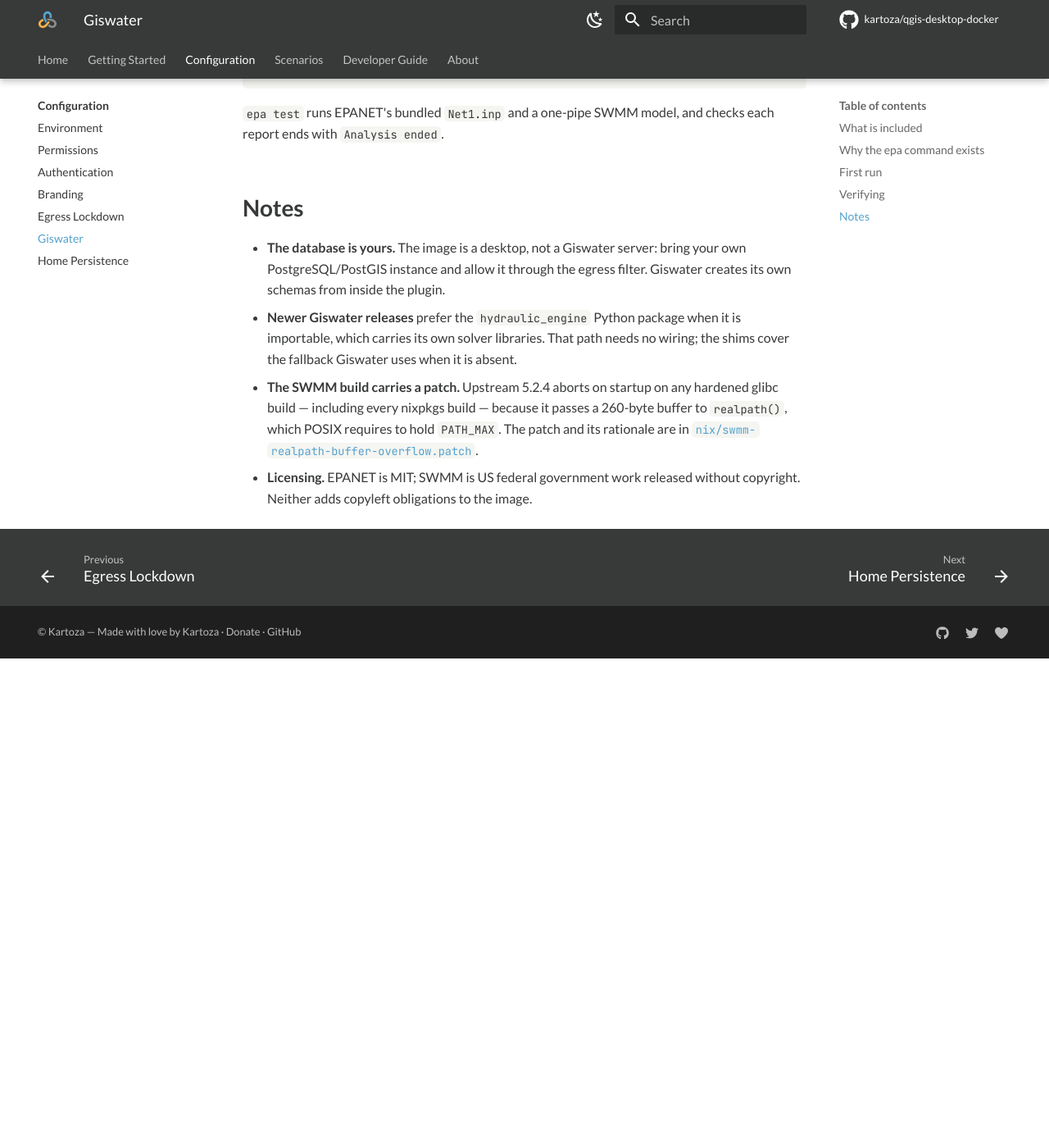
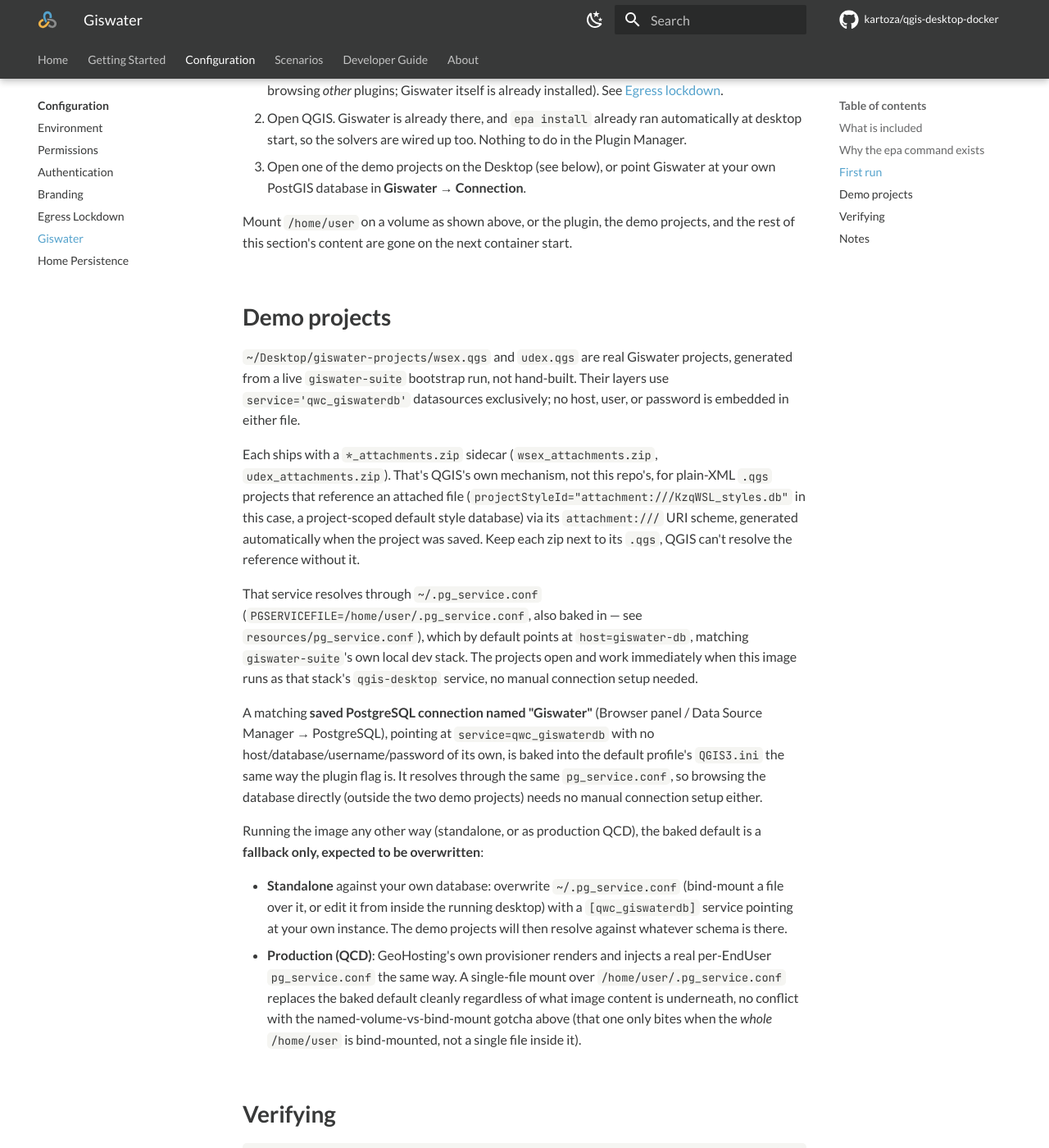
Before and after one commit to kartoza/qgis-desktop-docker, an MkDocs documentation site: the page built from docs/configuration/giswater.md, in a window 1280 px wide and 1400 px high, scrolled down 2292 px. Shown: the whole window at 82% size. Built offline with MkDocs 1.6.1 and Material for MkDocs 9.7.7, drawn with Linux system fonts in a browser that asks for light colours; comment, search, counter and statistics services are not loaded; before the commit the page ends 3095 px from its top, so only the background shows below that; some of the changed text lies outside the part shown.

Commit message:
feat: add Giswater plugin support
Rebases the Giswater QGIS plugin work onto the latest main (through
"Update release tag (#37)"), replacing the earlier merge commit.

- Pre-install and enable the Giswater plugin plus its Python deps
- Bundle demo projects (wsex.qgs, udex.qgs) with their attachment
  sidecars; no pg_service.conf baked into the image, resolved by the
  deployment instead
- mousepad/nano text editors, and a saved "Giswater" PostgreSQL
  connection in the default profile
- Document the setup in docs/configuration/giswater.md and the new
  docs/getting-started/nix.md

Co-Authored-By: Claude Sonnet 5 <noreply@anthropic.com>

````diff
--- a/docs/configuration/giswater.md
+++ b/docs/configuration/giswater.md
@@ -1,22 +1,35 @@
 # Giswater support
 
 The image ships everything the
-[Giswater](https://www.giswater.org/) QGIS plugin needs at runtime: the Python
-packages it imports, the two US EPA hydraulic solvers it drives, and the wiring
-that makes the plugin actually find them on Linux.
+[Giswater](https://www.giswater.org/) QGIS plugin needs: the plugin itself
+(pre-installed and enabled in the default profile), the Python packages it
+imports, the two US EPA hydraulic solvers it drives, and the wiring that
+makes the plugin actually find them on Linux.
 
-The plugin itself is **not** pre-installed — install it from QGIS's plugin
-manager (or drop it into your mounted profile) and everything else is already
-in place.
+The plugin is baked into the image's default profile at
+`~/.local/share/QGIS/QGIS3/profiles/default/python/plugins/giswater`
+(pinned to a specific commit, see `giswaterPlugin` in `flake.nix`) and
+pre-enabled via `QGIS3.ini`.
+
+!!! warning "Only reaches a fresh home on a named volume"
+    Docker copies the image's existing `/home/user` content into a **named
+    volume** the first time it's used (`-v qgis-home:/home/user`, as in
+    every example on this page). A **bind mount** replaces the mountpoint
+    entirely instead and won't get it. If you're bind-mounting
+    `/home/user`, seed the plugin yourself (copy it in before first start,
+    or install it from the Plugin Manager as before).
 
 ## What is included
 
 | Component | Why |
 |-----------|-----|
+| The **Giswater plugin itself** | Pre-installed and enabled in the default profile |
 | `jsonschema`, `psutil`, `pyproj`, `matplotlib`, `debugpy` | Imported by the plugin from inside QGIS's own interpreter |
 | **EPANET 2.2** (`runepanet`, `epanet`, `epanet2`) | Solver for pressurised water supply — Giswater `ws` projects |
 | **SWMM 5.2.4** (`runswmm`, `swmm5`) | Solver for urban drainage — Giswater `ud` projects |
 | `epa` | Command that points the plugin at the native solvers |
+| Two demo projects (`wsex.qgs`, `udex.qgs`) | See [Demo projects](#demo-projects) below |
+| A default `pg_service.conf` | See [Demo projects](#demo-projects) below |
 
 Neither solver is in nixpkgs, so both are built from upstream source in
 [`nix/`](https://github.com/kartoza/qgis-desktop-docker/tree/main/nix). Each
@@ -70,21 +83,67 @@ runswmm   <input.inp> <report.rpt> [<output.out>]
 ```bash
 docker run --rm -p 8443:8443 --cap-add=NET_ADMIN \
   -v qgis-home:/home/user \
-  -e QGIS_DESKTOP_EGRESS_ALLOW=plugins.qgis.org,gis.example.com \
+  -e QGIS_DESKTOP_EGRESS_ALLOW=gis.example.com \
   ghcr.io/kartoza/qgis-desktop-docker:ltr
 ```
 
 1. **Allow the egress you need.** The lockdown is on by default with an empty
-   allowlist, so the QGIS plugin manager cannot reach `plugins.qgis.org` and
-   the plugin cannot reach your PostGIS host until you list them. See
+   allowlist, so the plugin cannot reach your PostGIS host until you list it
+   (`plugins.qgis.org` is only needed if you're browsing *other* plugins;
+   Giswater itself is already installed). See
    [Egress lockdown](egress-lockdown.md).
-2. In QGIS: **Plugins → Manage and Install Plugins → Giswater**.
-3. Restart QGIS (or run `epa install` first, then restart) so the solvers are
-   wired up.
-4. Point Giswater at your PostGIS database in **Giswater → Connection**.
+2. Open QGIS. Giswater is already there, and `epa install` already ran
+   automatically at desktop start, so the solvers are wired up too. Nothing
+   to do in the Plugin Manager.
+3. Open one of the demo projects on the Desktop (see below), or point
+   Giswater at your own PostGIS database in **Giswater → Connection**.
 
-Mount `/home/user` on a volume as shown above, or the plugin and its
-configuration are gone on the next container start.
+Mount `/home/user` on a volume as shown above, or the plugin, the demo
+projects, and the rest of this section's content are gone on the next
+container start.
+
+## Demo projects
+
+`~/Desktop/giswater-projects/wsex.qgs` and `udex.qgs` are real Giswater
+projects, generated from a live `giswater-suite` bootstrap run, not
+hand-built. Their layers use `service='qwc_giswaterdb'` datasources
+exclusively; no host, user, or password is embedded in either file.
+
+Each ships with a `*_attachments.zip` sidecar (`wsex_attachments.zip`,
+`udex_attachments.zip`). That's QGIS's own mechanism, not this repo's,
+for plain-XML `.qgs` projects that reference an attached file
+(`projectStyleId="attachment:///KzqWSL_styles.db"` in this case, a
+project-scoped default style database) via its `attachment:///` URI
+scheme, generated automatically when the project was saved. Keep each zip
+next to its `.qgs`, QGIS can't resolve the reference without it.
+
+That service resolves through `~/.pg_service.conf`
+(`PGSERVICEFILE=/home/user/.pg_service.conf`, also baked in — see
+`resources/pg_service.conf`), which by default points at
+`host=giswater-db`, matching `giswater-suite`'s own local dev stack. The
+projects open and work immediately when this image runs as that stack's
+`qgis-desktop` service, no manual connection setup needed.
+
+A matching **saved PostgreSQL connection named "Giswater"** (Browser panel
+/ Data Source Manager → PostgreSQL), pointing at `service=qwc_giswaterdb`
+with no host/database/username/password of its own, is baked into the
+default profile's `QGIS3.ini` the same way the plugin flag is. It resolves
+through the same `pg_service.conf`, so browsing the database directly
+(outside the two demo projects) needs no manual connection setup either.
+
+Running the image any other way (standalone, or as production QCD), the
+baked default is a **fallback only, expected to be overwritten**:
+
+- **Standalone** against your own database: overwrite `~/.pg_service.conf`
+  (bind-mount a file over it, or edit it from inside the running desktop)
+  with a `[qwc_giswaterdb]` service pointing at your own instance. The demo
+  projects will then resolve against whatever schema is there.
+- **Production (QCD)**: GeoHosting's own provisioner renders and injects a
+  real per-EndUser `pg_service.conf` the same way. A single-file mount over
+  `/home/user/.pg_service.conf` replaces the baked default cleanly
+  regardless of what image content is underneath, no conflict with the
+  named-volume-vs-bind-mount gotcha above (that one only bites when the
+  *whole* `/home/user` is bind-mounted, not a single file inside it).
 
 ## Verifying
 
@@ -98,9 +157,13 @@ checks each report ends with `Analysis ended`.
 
 ## Notes
 
-- **The database is yours.** The image is a desktop, not a Giswater server:
-  bring your own PostgreSQL/PostGIS instance and allow it through the egress
-  filter. Giswater creates its own schemas from inside the plugin.
+- **The database is still yours.** The image is a desktop, not a Giswater
+  server. The two demo projects and the default `pg_service.conf` exist to
+  make the plugin usable out of the box (see [Demo
+  projects](#demo-projects)), not to bundle a database — bring your own
+  PostgreSQL/PostGIS instance, allow it through the egress filter, and point
+  `pg_service.conf` at it. Giswater creates its own schemas from inside the
+  plugin.
 - **Newer Giswater releases** prefer the `hydraulic_engine` Python package when
   it is importable, which carries its own solver libraries. That path needs no
   wiring; the shims cover the fallback Giswater uses when it is absent.
--- /dev/null
+++ b/docs/getting-started/nix.md
@@ -0,0 +1,92 @@
+# Installing Nix
+
+Only needed if you're building the image yourself ([Building from
+source](building.md)) or using the [Nix workflow](nix-workflow.md) targets.
+Pulling the published image (`ghcr.io/kartoza/qgis-desktop-docker:ltr`) needs
+no Nix at all, skip this page if that's all you're doing.
+
+## Which version
+
+Nothing here is pinned to a specific Nix release. CI itself
+(`cachix/install-nix-action`) installs whatever is current, no version input
+set. Install the latest stable Nix and you'll match CI. The two features this
+flake actually depends on:
+
+- **Flakes** (the `nix-command` and `flakes` experimental features), stable
+  since Nix 2.4.
+- **`builtins.fetchGit` with `submodules = true`**, also since Nix 2.4, used
+  to vendor the Giswater plugin source.
+
+Anything reasonably current satisfies both.
+
+## Install
+
+### Official installer
+
+```bash
+curl -L https://nixos.org/nix/install | sh -s -- --daemon
+```
+
+Multi-user (daemon) mode, matching what CI uses. Needs `sudo`, it creates
+`/nix` and a handful of build-user accounts. Restart your shell afterwards.
+
+### Determinate Nix Installer
+
+```bash
+curl --proto '=https' --tlsv1.2 -sSf -L https://install.determinate.systems/nix | sh -s -- install
+```
+
+A hardened installer from [Determinate Systems](https://determinate.systems/)
+that also defaults to multi-user mode. Enables flakes out of the box (see
+below), and is easier to uninstall cleanly than the official one if you ever
+need to.
+
+Either works. If you're on NixOS already, you have Nix, skip this page
+entirely.
+
+!!! warning "Needs `sudo`, once"
+    Both installers need root to create `/nix` and the build-user accounts
+    for multi-user mode. There is a single-user install path that avoids
+    this, but it's deprecated on Linux and more likely to fail partway
+    through, go multi-user unless you have a specific reason not to.
+
+## Enable flakes
+
+The Determinate installer turns flakes on by default. With the official
+installer, add this yourself:
+
+```bash
+mkdir -p ~/.config/nix
+echo "experimental-features = nix-command flakes" >> ~/.config/nix/nix.conf
+```
+
+Restart your shell (or `source`/re-open your terminal) so `PATH` picks up
+`nix`.
+
+## Verify
+
+```bash
+nix --version
+```
+
+Then, from a checkout of this repo:
+
+```bash
+nix flake check       # evaluates the flake, fast, no build
+nix run .#test         # runs the no-Docker-needed test suite
+```
+
+If both succeed, you're ready for [Building from source](building.md).
+
+!!! tip "Slow first build"
+    The first real build (`nix build .#docker` / `nix run .#build-docker`)
+    fetches and builds a lot, expect it to take a while and pull a
+    meaningful amount of data, even with the [Nix community binary
+    cache](https://cache.nixos.org) doing most of the work. Subsequent
+    builds are much faster; only what actually changed gets rebuilt.
+
+## Docker still required
+
+Nix builds the image; it does not run it. You still need Docker installed
+and running to `docker load` the result and start a container, see
+[Building from source](building.md).
--- a/mkdocs.yml
+++ b/mkdocs.yml
@@ -156,6 +156,7 @@ nav:
   - Getting Started:
     - getting-started/index.md
     - Quick Start: getting-started/quickstart.md
+    - Installing Nix: getting-started/nix.md
     - Nix Workflow: getting-started/nix-workflow.md
     - Building from Source: getting-started/building.md
   - Configuration:
````
Also changed, not shown: CHANGELOG.md (+26 -2 lines), README.md (+11 -8 lines), docs/developer-guide/architecture.md (+2 -1 lines), docs/getting-started/building.md (+1 -1 lines), resources/pg_service.conf (added, +18 -0 lines), 5 other files.
